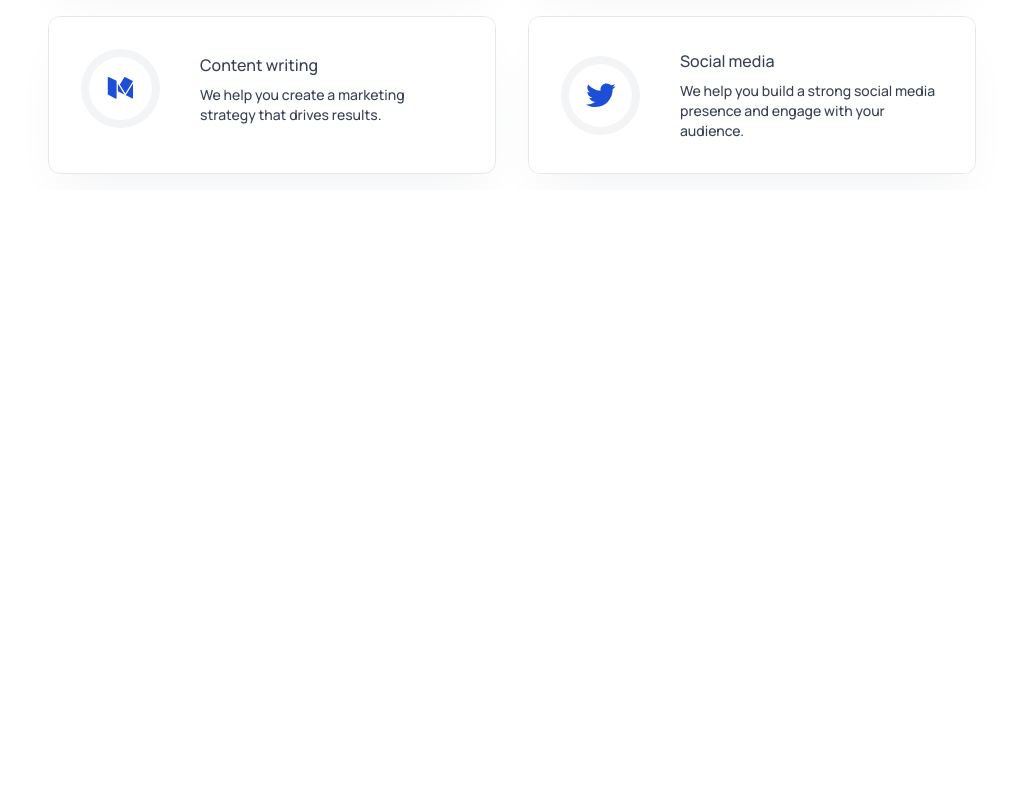
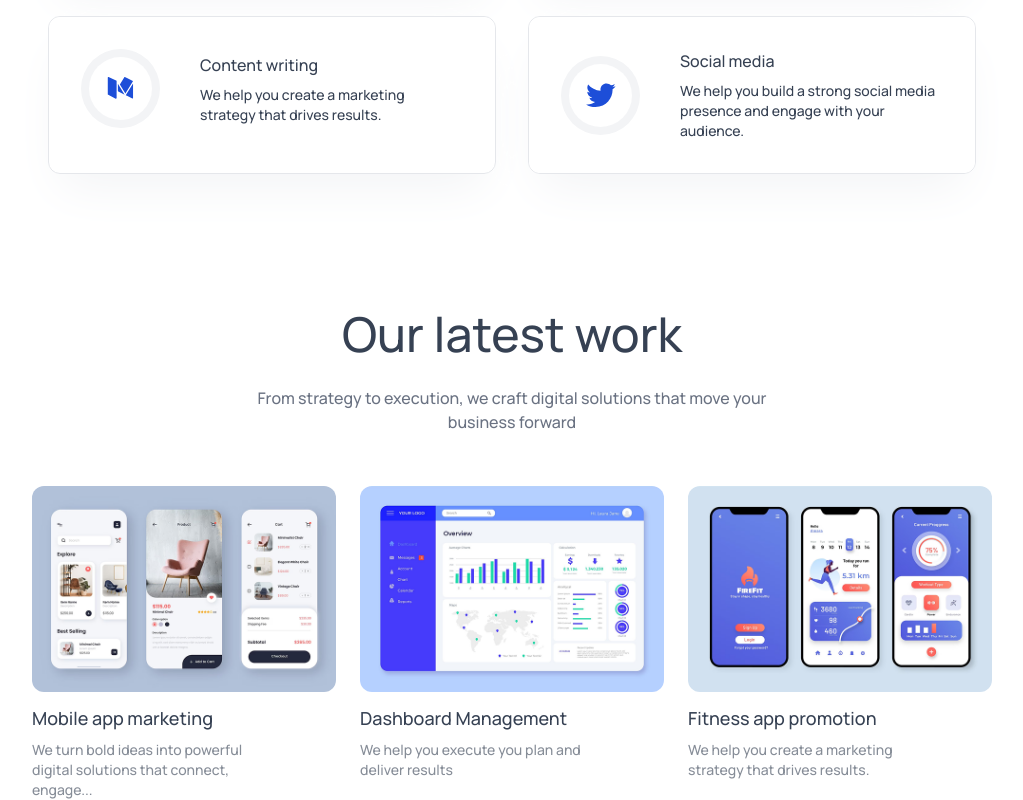
Before and after one commit to mdirfanswe/Agency-AI, a React app: page / in a window 1280 px wide. Shown: the part 1720-2520 px from the top of the page, without its empty margins (128-1151 px from the left). Before the commit the page ends 1910 px from the top, so only its background shows below. Built offline with nearby package versions, Linux system fonts and the light colour scheme; the HTML template or start-up script is replaced by a standard one.

Commit message:
Work section is completed

```diff
--- a/src/App.jsx
+++ b/src/App.jsx
@@ -1,8 +1,9 @@
-import React, { useState } from 'react'
+import React, { useState } from 'react';
 import Navbar from './components/Navbar';
 import Hero from './components/Hero'
 import TrustedBy from './components/TrustedBy';
 import Services from './components/Services';
+import OurWork from './components/OurWork';
 
 const App = () => {
 
@@ -13,6 +14,7 @@
       <Hero/>
       <TrustedBy/>
       <Services/>
+      <OurWork/>
     </div>
 
   )
--- /dev/null
+++ b/src/components/OurWork.jsx
@@ -0,0 +1,50 @@
+import React from 'react'
+import Title from './Title'
+import assets from '../assets/assets'
+const OurWork = () => {
+
+
+  const workData = [
+    {
+      title: 'Mobile app marketing',
+      description: 'We turn bold ideas into powerful digital solutions that connect, engage...',
+      image: assets.work_mobile_app
+    },
+
+    {
+      title: 'Dashboard Management',
+      description: 'We help you execute you plan and deliver results',
+      image: assets.work_dashboard_management
+    },
+
+    {
+      title: 'Fitness app promotion',
+      description: 'We help you create a marketing strategy that drives results.',
+      image: assets.work_fitness_app
+    },
+  ]
+
+  return (
+    <div id='our-work' className='flex flex-col items-center gap-7 px-4 sm:px-12 lg:px-24 xl:px-40 pt-30 text-gray-700 dark:text-white'>
+
+      <Title title='Our latest work' desc='From strategy to execution, we craft digital solutions that move your business forward'/>
+
+      <div className='grid sm:grid-cols-2 lg:grid-cols-3 gap-6 w-full max-w-5xl'>
+        {
+          workData.map((work, index) =>(
+            <div key={index} className='hover:scale-102 duration-500 transition-all cursor-pointer' >
+              <img src={work.image} alt="" className='w-full rounded-xl'/>
+              <h3 className='mt-3 mb-2 text-lg font-semibold'>{work.title}</h3>
+              <p className='text-sm opacity-60 w-5/6'>{work.description}</p>
+
+            </div>
+          ))
+        }
+
+      </div>
+
+    </div>
+  )
+}
+
+export default OurWork
```
